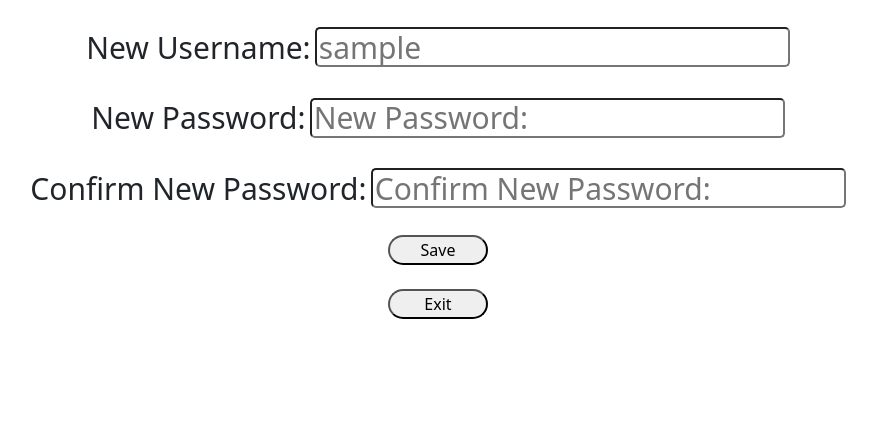
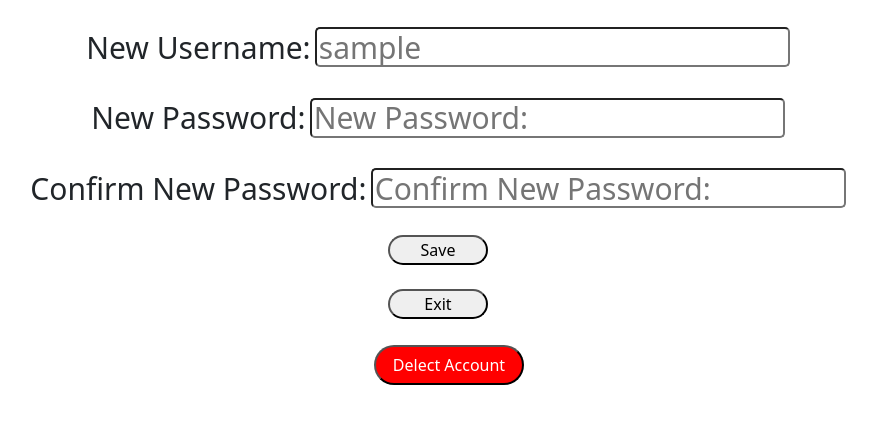
Before and after one commit to SportWizard/StudyHub, a Flask app: page /settings in a window 1280 px wide. Shown: the part 236-681 px from the top of the page, without its empty margins (202-1079 px from the left). Run offline with Flask 3, Linux system fonts and the light colour scheme; the visitor is signed in with stand-in values (Sample User, id 1).

Commit message:
settings update

```diff
--- a/src/auth.py
+++ b/src/auth.py
@@ -107,3 +107,15 @@ def settings():
 def logout():
     logout_user()
     return redirect(url_for("auth.login"))
+
+@auth.route("/delete-account")
+@login_required
+def delete_account():
+    user = User.query.filter_by(username=current_user.username).first()
+
+    db.session.delete(user)
+    db.session.commit()
+
+    flash("Account deleted", category="success")
+
+    return redirect((url_for("auth.login")))
--- a/src/static/css/settings.css
+++ b/src/static/css/settings.css
@@ -31,3 +31,18 @@ label {
     border-radius: 5px;
     text-align: left;
 }
+
+#deleteButton {
+    width: 150px;
+    height: 40px;
+    color: white;
+    background-color: red;
+    display: block;
+    margin-top: 2%;
+    margin-left: 45%;
+}
+
+#confirmation {
+    display: none;
+    margin-top: 2%;
+}
--- /dev/null
+++ b/src/static/js/settings.js
@@ -0,0 +1,11 @@
+function deleteConfirmation() {
+    var buttons = document.getElementById("confirmation");
+
+    buttons.style.display = "block";
+}
+
+function cancelConfirmation() {
+    var buttons = document.getElementById("confirmation");
+
+    buttons.style.display = "none";
+}
--- a/src/templates/settings.html
+++ b/src/templates/settings.html
@@ -2,6 +2,7 @@
 
 {% block css %}
     <link href="../static/css/settings.css" rel="stylesheet"/>
+    <script src="../static/js/settings.js"></script>
 {% endblock %}
 
 {% block title %}Setting{% endblock %}
@@ -38,4 +39,14 @@
     <a href="/home">
         <button>Exit</button>
     </a>
+
+    <button id="deleteButton" onclick="deleteConfirmation();">Delect Account</button>
+
+    <div id="confirmation">
+        <a href="/delete-account">
+            <button>Confirm</button>
+        </a>
+
+        <button onclick="cancelConfirmation();">Cancel</button>
+    </div>
 {% endblock %}
```
